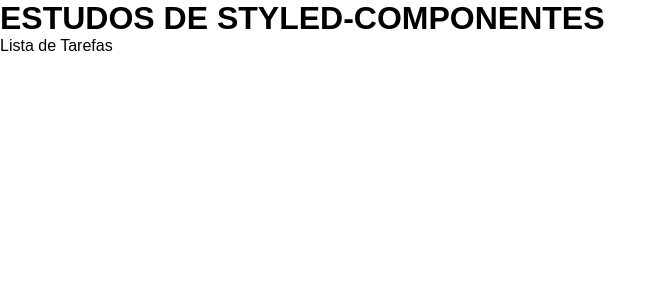
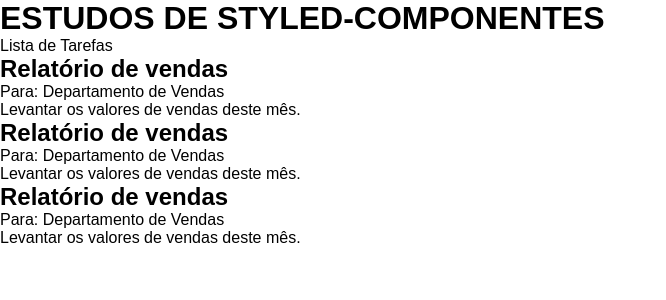
Before and after one commit to 1TDSPF-22/styled-app-react, a React (Create React App) app in the folder rm95246/react-aula7/: page / in a window 1280 px wide. Shown: the top 300 px of the page, without its empty margins (0-666 px from the left). Built offline with nearby package versions, Linux system fonts and the light colour scheme.

Commit message:
Tarefa.jsx criado

```diff
--- a/rm95246/react-aula7/src/components/ListaTarefas.jsx
+++ b/rm95246/react-aula7/src/components/ListaTarefas.jsx
@@ -1,10 +1,16 @@
 import React from 'react';
+import Tarefa from './Tarefa';
 
 export default function ListaTarefas(){
     return(
 
         <div>
             <p>Lista de Tarefas</p>
+            <div>
+                <Tarefa/>
+                <Tarefa/>
+                <Tarefa/>
+            </div>
         </div>
 
     )
--- /dev/null
+++ b/rm95246/react-aula7/src/components/Tarefa.jsx
@@ -0,0 +1,13 @@
+import React from 'react';
+
+export default function Tarefa(){
+    return(
+
+        <div>
+            <h2>Relatório de vendas</h2>
+            <p>Para: Departamento de Vendas</p>
+            <p>Levantar os valores de vendas deste mês.</p>
+        </div>
+
+    )
+}
```
